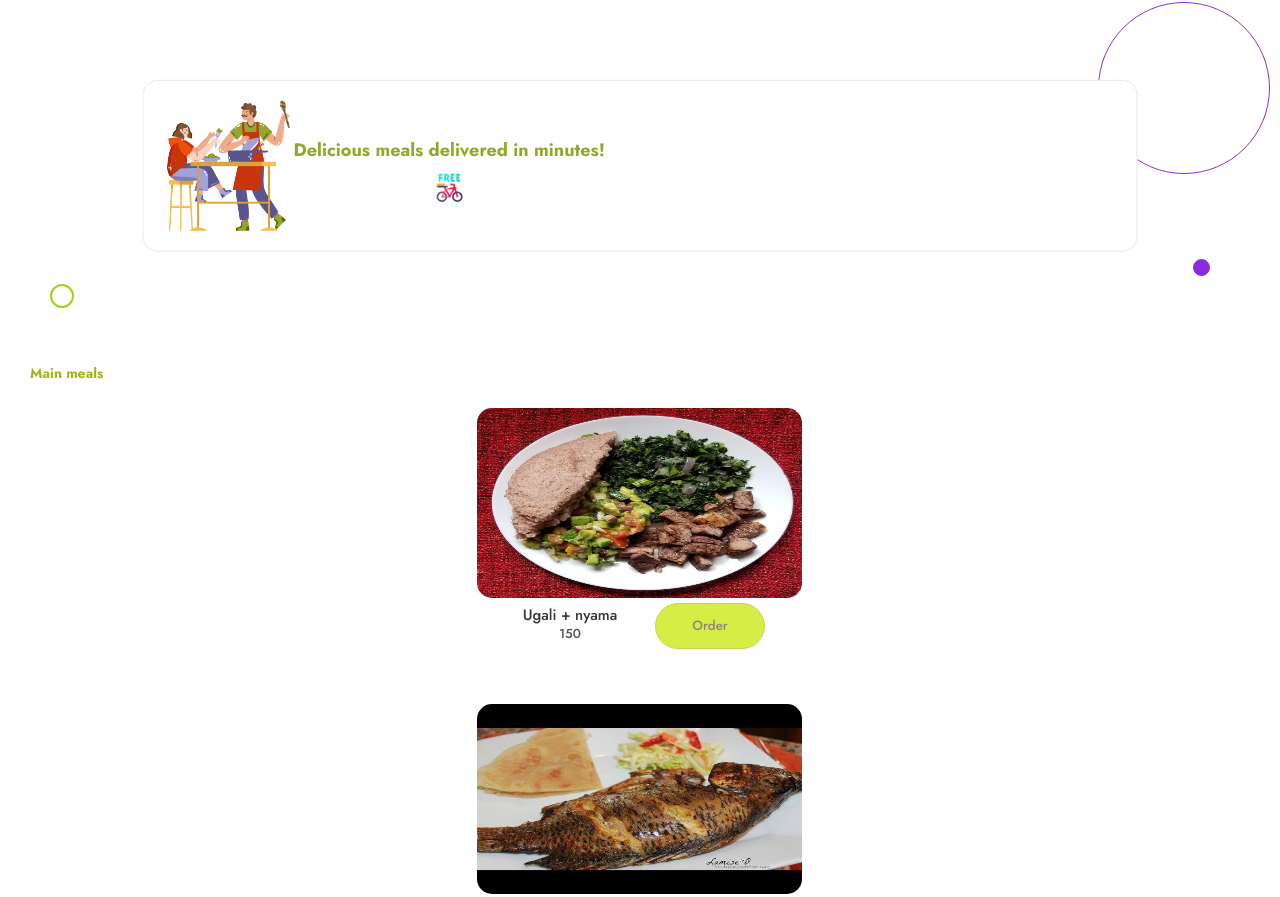
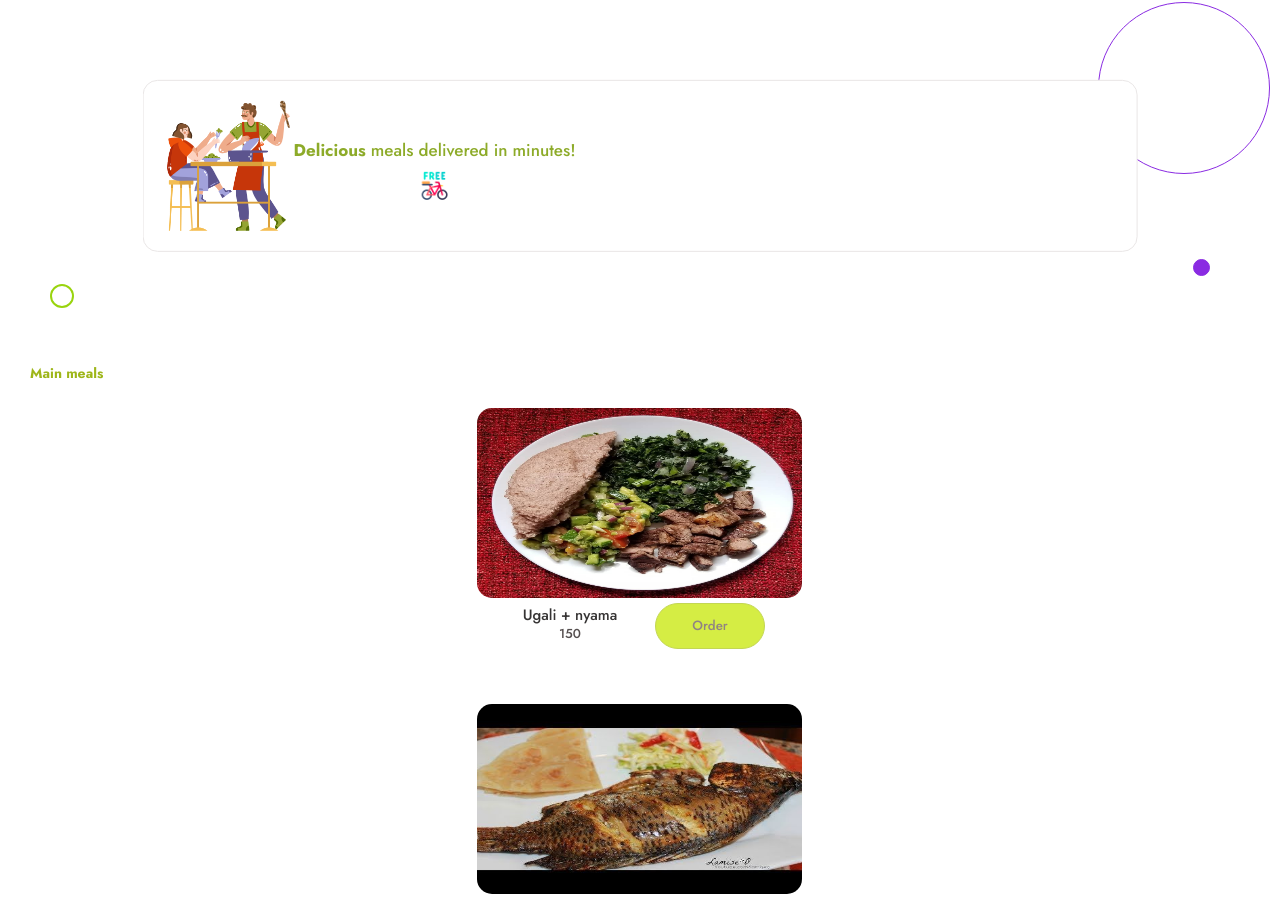
Before and after one commit to George-Agai/Gigi-Fast-Foods, a React (Create React App) app: page / in a window 1280 px wide. Shown: the part 1740-2637 px from the top of the page. Built offline with nearby package versions, Linux system fonts and the light colour scheme.

Commit message:
More cleaning

```diff
--- a/src/home/GigiFastFoods.css
+++ b/src/home/GigiFastFoods.css
@@ -1070,8 +1070,8 @@
 }
 .main-meals-div p{
     color:#8dab29;
-    font-size: 18px;
-    font-weight: 600;
+    font-size: 17px;
+
 }
 .main-meals-div-container{
     display: flex;
--- a/src/home/Home.js
+++ b/src/home/Home.js
@@ -157,7 +157,7 @@ const Home = () => {
                                 <div className='cooking-div'>
                                     <img src={cooking} alt='cooking' className='cooking' />
                                     <div className='main-meals-div'>
-                                        <p>Delicious meals delivered in minutes!</p>
+                                        <p><span style={{fontWeight: '600'}}>Delicious</span> meals delivered in minutes!</p>
                                         <img src={freedelivery} alt='freedelivery' />
                                     </div>
                                 </div>
```
